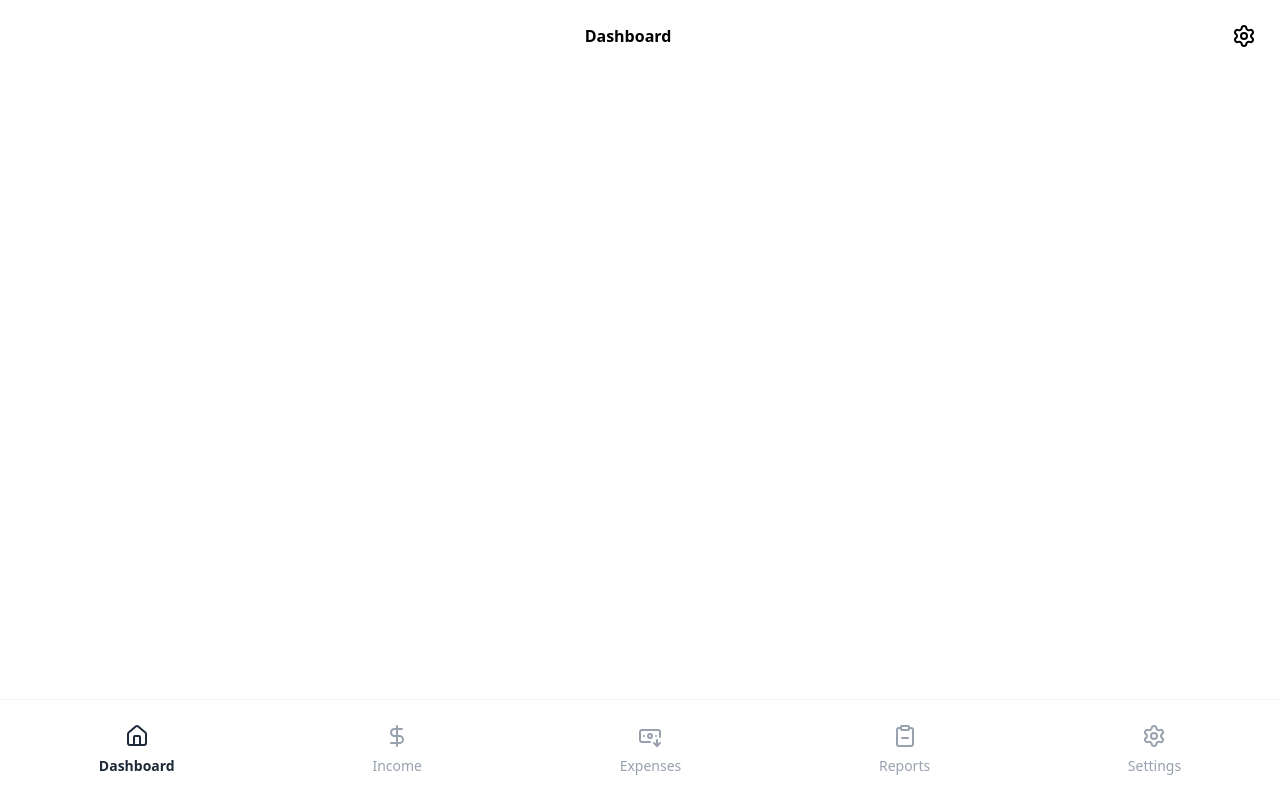
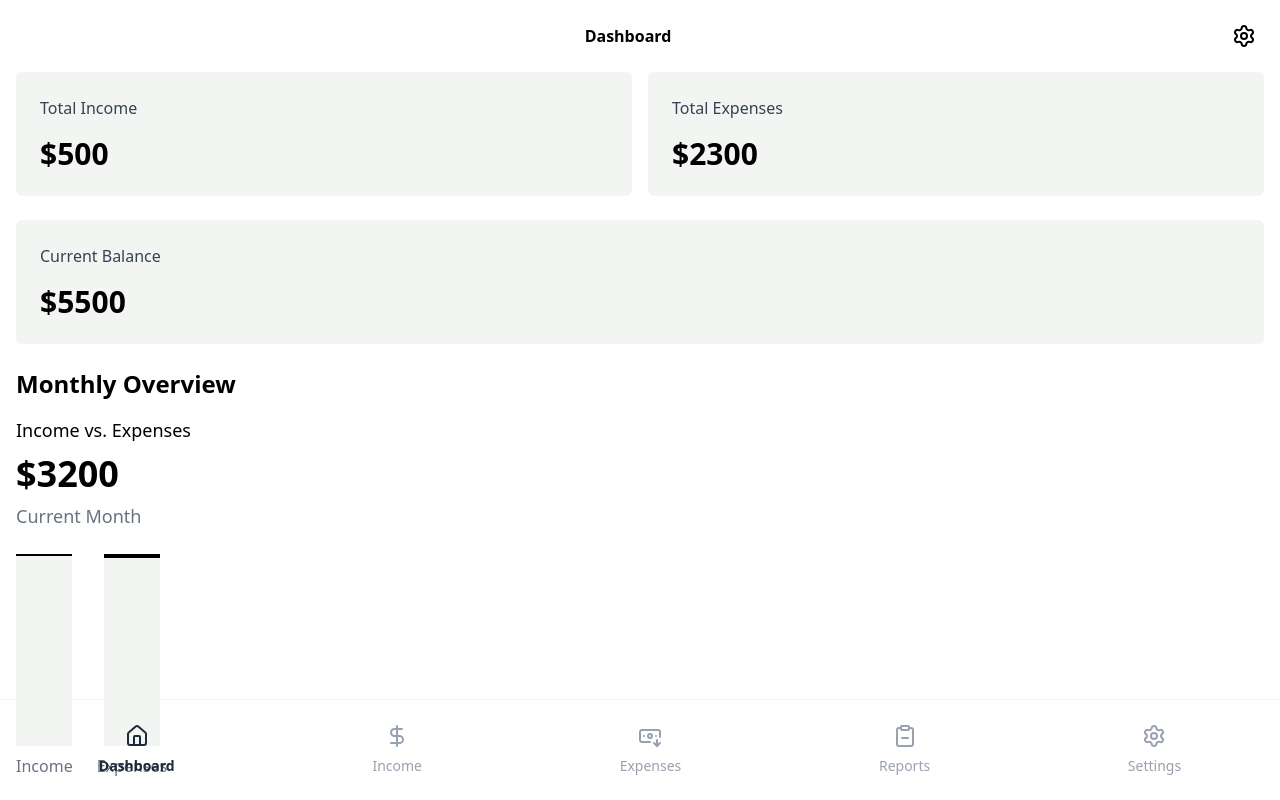
Before and after one commit to mahadi-init/expense-tracker, a React (Vite) app: page / in a window 1280 px wide. Built offline with nearby package versions, Linux system fonts and the light colour scheme.

Commit message:
add dashboard design ui

```diff
--- a/src/App.tsx
+++ b/src/App.tsx
@@ -13,6 +13,7 @@ function App() {
   return (
     <div className="h-screen">
       <Header />
+      <div className="px-4">
         <Routes>
           <Route path="/" element={<Dashboard />} />
           <Route path="/income" element={<Income />} />
@@ -21,6 +22,7 @@ function App() {
           <Route path="/settings" element={<Settings />} />
           <Route path="*" element={<NotFound />} />
         </Routes>
+      </div>
       <Footer />
     </div>
   );
--- a/src/pages/dashboard.tsx
+++ b/src/pages/dashboard.tsx
@@ -1,3 +1,49 @@
 export default function Dashboard() {
-  return <></>;
+  const data = {
+    total_income: 500,
+    total_expenses: 2300,
+    balance: 5_500,
+  };
+
+  return (
+    <>
+      <div className="flex items-center w-full gap-4">
+        <div className="bg-[#F2F5F2] w-full p-6 space-y-4 rounded-md">
+          <p className="font-medium text-gray-700">Total Income</p>
+          <p className="font-semibold text-3xl">${data.total_income}</p>
+        </div>
+
+        <div className="bg-[#F2F5F2] w-full p-6 space-y-4 rounded-md">
+          <p className="font-medium text-gray-700">Total Expenses</p>
+          <p className="font-semibold text-3xl">${data.total_expenses}</p>
+        </div>
+      </div>
+
+      <div className=" mt-6 bg-[#F2F5F2] w-full p-6 space-y-4 rounded-md">
+        <p className="font-medium text-gray-700">Current Balance</p>
+        <p className="font-semibold text-3xl">${data.balance}</p>
+      </div>
+
+      <p className="text-2xl font-bold mt-6">Monthly Overview</p>
+
+      <div>
+        <p className="mt-4 text-lg">Income vs. Expenses</p>
+        <p className="font-semibold text-4xl mt-2.5">$3200</p>
+
+        <p className="mt-2 text-gray-500 text-lg">Current Month</p>
+
+        <div className="mt-6 flex gap-6 items-center">
+          <div className="flex flex-col gap-2 items-center">
+            <div className="h-48 w-14 bg-[#F2F5F2] border-t-2"></div>
+            <p className="text-md font-medium text-gray-500">Income</p>
+          </div>
+
+          <div className="flex flex-col gap-2 items-center">
+            <div className="h-48 w-14 bg-[#F2F5F2] border-t-4"></div>
+            <p className="text-md font-medium text-gray-500">Expenses</p>
+          </div>
+        </div>
+      </div>
+    </>
+  );
 }
```
Lines whose indentation alone changed are shown as unchanged.
